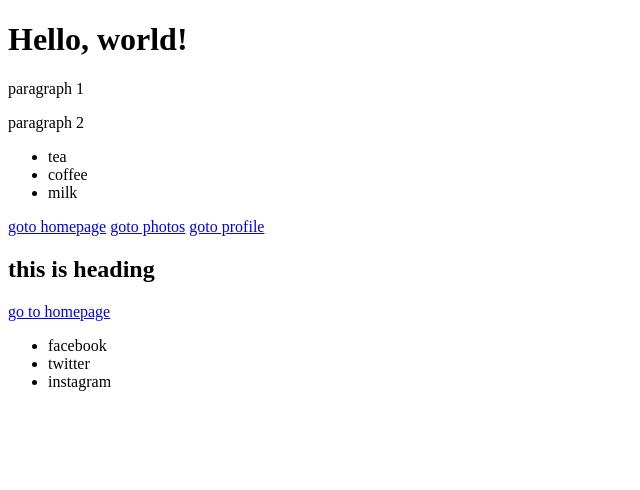
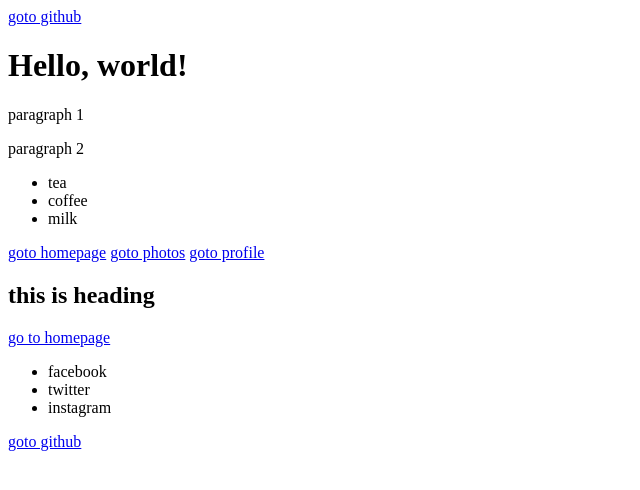
Before and after one commit to ghukasyansci/web-frontend, a plain HTML site: page index.html in a window 1280 px wide. Shown: the whole page, without its empty margins (0-640 px from the left). Drawn offline with nearby package versions, Linux system fonts and the light colour scheme.

Commit message:
Adds goto references in header and footer

```diff
--- a/index.html
+++ b/index.html
@@ -16,6 +16,11 @@
     <![endif]-->
   </head>
   <body>
+    <header>
+      <nav>
+        <a href="https://github.com">goto github</a>
+      </nav>
+    </header>
     <h1>Hello, world!</h1>
     <p>
       paragraph 1
@@ -41,6 +46,7 @@
         <li>twitter</li>
         <li>instagram</li>
       </ul>
+      <a href="https://github.com">goto github</a>
     </footer>
     <!-- jQuery (necessary for Bootstrap's JavaScript plugins) -->
     <script src="https://ajax.googleapis.com/ajax/libs/jquery/1.12.4/jquery.min.js"></script>
```
